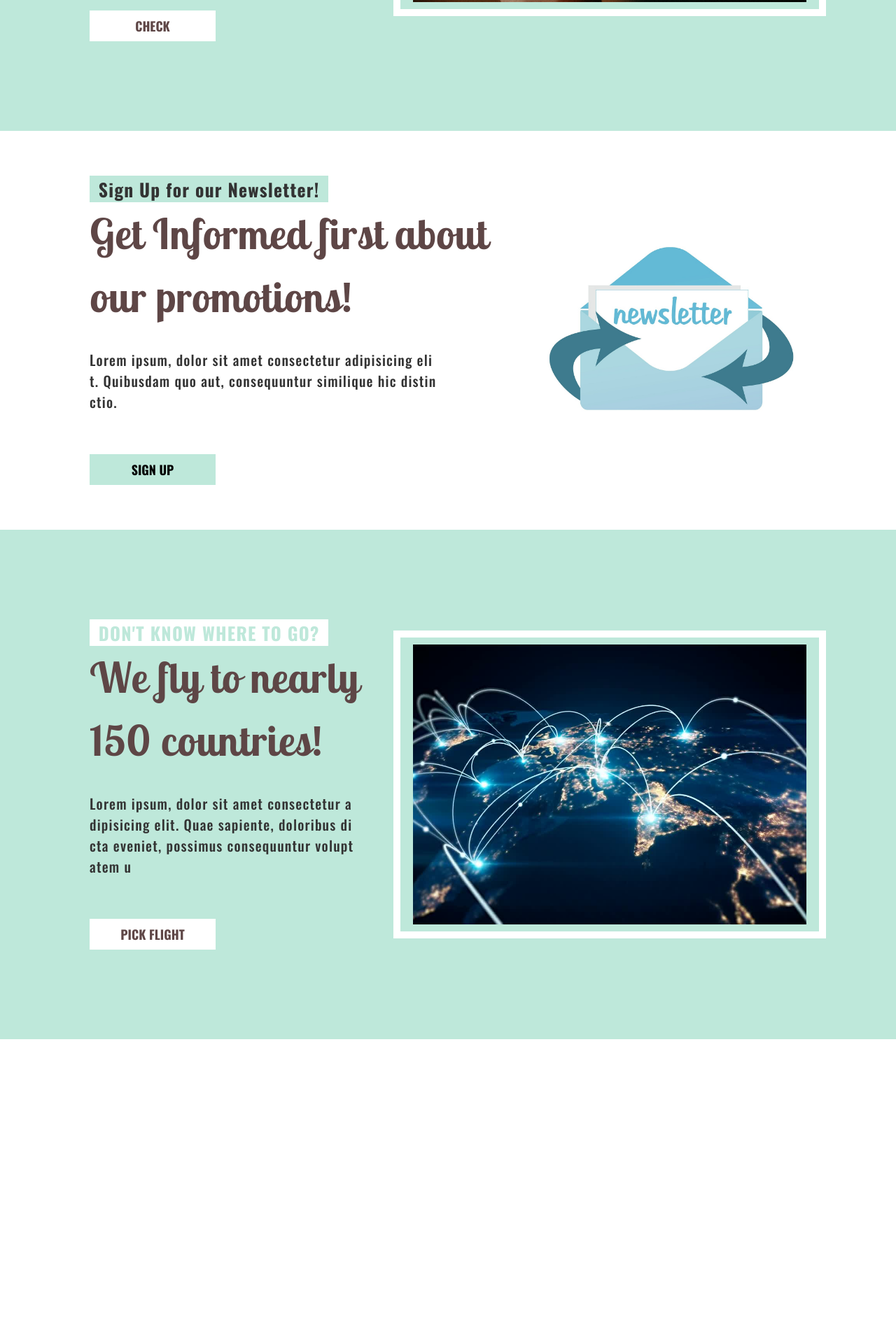
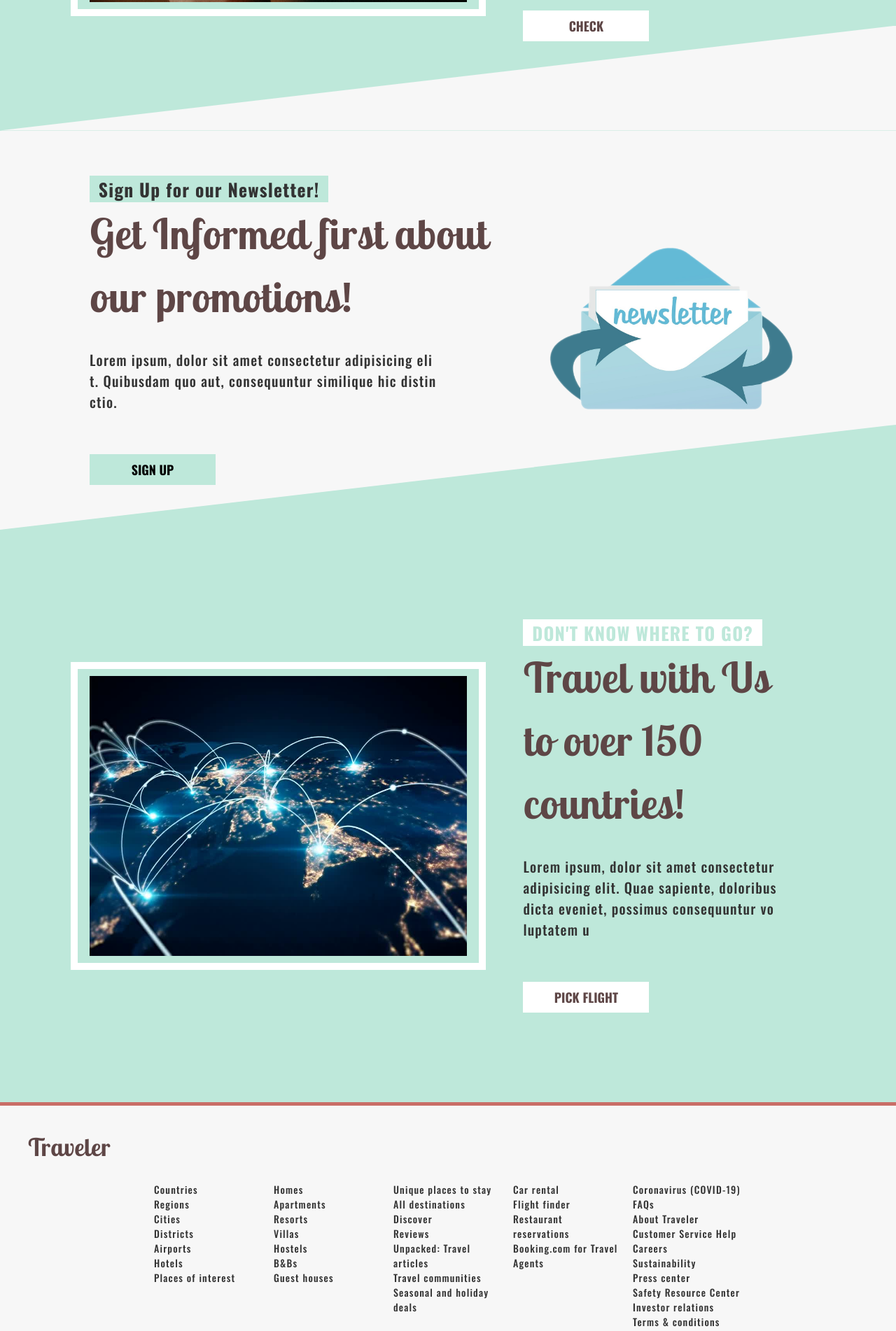
Before and after one commit to broccoli88/V-landing-page, a Vue app: page / in a window 1280 px wide. Shown: the part 2269-4171 px from the top of the page at 70% size. Before the commit the page ends 3754 px from the top, so only its background shows below. Built offline with nearby package versions, Linux system fonts and the light colour scheme.

Commit message:
Added Footer / few styling changes

```diff
--- a/src/App.vue
+++ b/src/App.vue
@@ -7,6 +7,9 @@
         <Promotion />
         <Connections />
     </main>
+    <footer>
+        <Footer />
+    </footer>
 </template>
 
 <script>
@@ -17,6 +20,7 @@ import Offers from "./components/Offers.vue";
 import SubHeadline from "./components/SubHeadline.vue";
 import Promotion from "./components/Promotion.vue";
 import Connections from "./components/Connections.vue";
+import Footer from "./components/Footer.vue";
 
 export default {
     components: {
@@ -26,6 +30,7 @@ export default {
         Offers,
         Promotion,
         Connections,
+        Footer,
     },
 };
 </script>
--- a/src/assets/base.css
+++ b/src/assets/base.css
@@ -6,6 +6,7 @@
   --color-accent: rgb(94, 70, 70);
   --color-additional: rgb(190, 232, 218);
   --color-font: hsl(0, 0%, 20%);
+  --color-bg: hsl(0, 0%, 97%);
 
   --font-oswald: "Oswald", sans-serif;
   --font-lobster: "Lobster Two", cursive;
@@ -34,6 +35,8 @@ body {
   letter-spacing: 1.2px;
   color: var(--color-font);
   overflow-x: hidden;
+
+  background-color: var(--color-bg);
 }
 
 h1,
--- a/src/components/Connections.vue
+++ b/src/components/Connections.vue
@@ -1,17 +1,17 @@
 <template>
     <div class="sub-headline">
+        <div class="img-container">
+            <img src="../assets/connections.jpg" alt="" />
+        </div>
         <div class="sub__description">
             <h3>Don't know where to go?</h3>
-            <h2>We fly to nearly 150 countries!</h2>
+            <h2>Travel with Us to over 150 countries!</h2>
             <p>
                 Lorem ipsum, dolor sit amet consectetur adipisicing elit. Quae
                 sapiente, doloribus dicta eveniet, possimus consequuntur
                 voluptatem u
             </p>
             <Button class="btn--style-sub-headline"> Pick flight </Button>
-        </div>
-        <div class="img-container">
-            <img src="../assets/connections.jpg" alt="" />
         </div>
     </div>
 </template>
--- /dev/null
+++ b/src/components/Footer.vue
@@ -0,0 +1,107 @@
+<template>
+    <div class="footer">
+        <h1>traveler</h1>
+        <div class="services">
+            <ul>
+                <li>Countries</li>
+                <li>Regions</li>
+                <li>Cities</li>
+                <li>Districts</li>
+                <li>Airports</li>
+                <li>Hotels</li>
+                <li>Places of interest</li>
+            </ul>
+            <ul>
+                <li>Homes</li>
+                <li>Apartments</li>
+                <li>Resorts</li>
+                <li>Villas</li>
+                <li>Hostels</li>
+                <li>B&Bs</li>
+                <li>Guest houses</li>
+            </ul>
+
+            <ul>
+                <li>Unique places to stay</li>
+                <li>All destinations</li>
+                <li>Discover</li>
+                <li>Reviews</li>
+                <li>Unpacked: Travel articles</li>
+                <li>Travel communities</li>
+                <li>Seasonal and holiday deals</li>
+            </ul>
+            <ul>
+                <li>Car rental</li>
+                <li>Flight finder</li>
+                <li>Restaurant reservations</li>
+                <li>Booking.com for Travel Agents</li>
+            </ul>
+            <ul>
+                <li>Coronavirus (COVID-19) FAQs</li>
+                <li>About Traveler</li>
+                <li>Customer Service Help</li>
+                <li>Careers</li>
+                <li>Sustainability</li>
+                <li>Press center</li>
+                <li>Safety Resource Center</li>
+                <li>Investor relations</li>
+                <li>Terms & conditions</li>
+                <li>Partner dispute</li>
+                <li>How We Work</li>
+                <li>Privacy & cookie statement</li>
+                <li>Corporate contact</li>
+            </ul>
+        </div>
+    </div>
+</template>
+
+
+
+<style scoped>
+.footer {
+    width: 100%;
+    border-top: 5px solid var(--color-secondary);
+    padding: 4rem;
+
+    display: flex;
+    flex-direction: column;
+    gap: 3rem;
+
+    overflow-x: hidden;
+}
+
+.services {
+    width: 70%;
+    margin: 0 auto;
+
+    flex: 1;
+    display: flex;
+    flex-wrap: wrap;
+    /* flex-direction: column; */
+    justify-content: space-around;
+
+    gap: 1.5rem;
+}
+
+h1 {
+    text-transform: capitalize;
+    font-family: var(--font-lobster);
+    font-size: 3.5rem;
+}
+
+ul {
+    flex: 1;
+
+    list-style: none;
+    font-weight: 400;
+    font-size: 1.4rem;
+}
+
+ul li {
+    cursor: pointer;
+}
+
+ul li:hover {
+    color: var(--color-secondary);
+}
+</style>
--- a/src/components/Promotion.vue
+++ b/src/components/Promotion.vue
@@ -10,7 +10,7 @@
             <Button class="newsletter-button">Sign Up </Button>
         </div>
         <div class="newsletter-img">
-            <img src="../assets/Newsletter.jpg" alt="" />
+            <img src="../assets/Newsletter.png" alt="" />
         </div>
     </div>
 </template>
@@ -27,7 +27,25 @@ export default {
 .promotion {
     width: 100%;
     padding-inline: var(--padding-inline);
-    padding-block: 15%;
+    padding-block: 30% 40%;
+
+    position: relative;
+}
+
+.promotion::after {
+    content: "";
+    display: inline-block;
+
+    background-color: var(--color-bg);
+    clip-path: polygon(0 100%, 100% 0, 100% 100%, 0% 100%);
+
+    width: 100%;
+    height: 15rem;
+    position: absolute;
+    top: -15rem;
+    left: 0;
+
+    /* z-index: -10; */
 }
 
 .promo-description {
--- a/src/components/SubHeadline.vue
+++ b/src/components/SubHeadline.vue
@@ -1,5 +1,8 @@
 <template>
     <div class="sub-headline">
+        <div class="img-container">
+            <img src="../assets/wallet.jpg" alt="" />
+        </div>
         <div class="sub__description">
             <h3>Comfortable and cheap flights</h3>
             <h2>Fly in an affordable way</h2>
@@ -9,9 +12,6 @@
                 voluptatem u
             </p>
             <Button class="btn--style-sub-headline"> Check </Button>
-        </div>
-        <div class="img-container">
-            <img src="../assets/wallet.jpg" alt="" />
         </div>
     </div>
 </template>
@@ -29,9 +29,27 @@ export default {
     width: 100%;
     background-color: var(--color-additional);
     padding-inline: var(--padding-inline);
-    padding-block: 15%;
+    padding-block: 30% 40%;
 
     display: flex;
+
+    position: relative;
+}
+
+.sub-headline::before {
+    content: "";
+    display: inline-block;
+
+    background-color: var(--color-additional);
+    clip-path: polygon(0 100%, 100% 0, 100% 100%, 0% 100%);
+
+    width: 100%;
+    height: 15rem;
+    position: absolute;
+    top: -15rem;
+    left: 0;
+
+    z-index: -10;
 }
 
 .sub__description {
@@ -85,7 +103,7 @@ export default {
 @media (min-width: 768px) {
     .sub-headline {
         align-items: center;
-        gap: 4rem;
+        gap: 8rem;
         justify-content: center;
         padding-block: 10%;
     }
```
Also changed, not shown: src/assets/Newsletter.jpg (deleted), src/assets/Newsletter.png (added).
